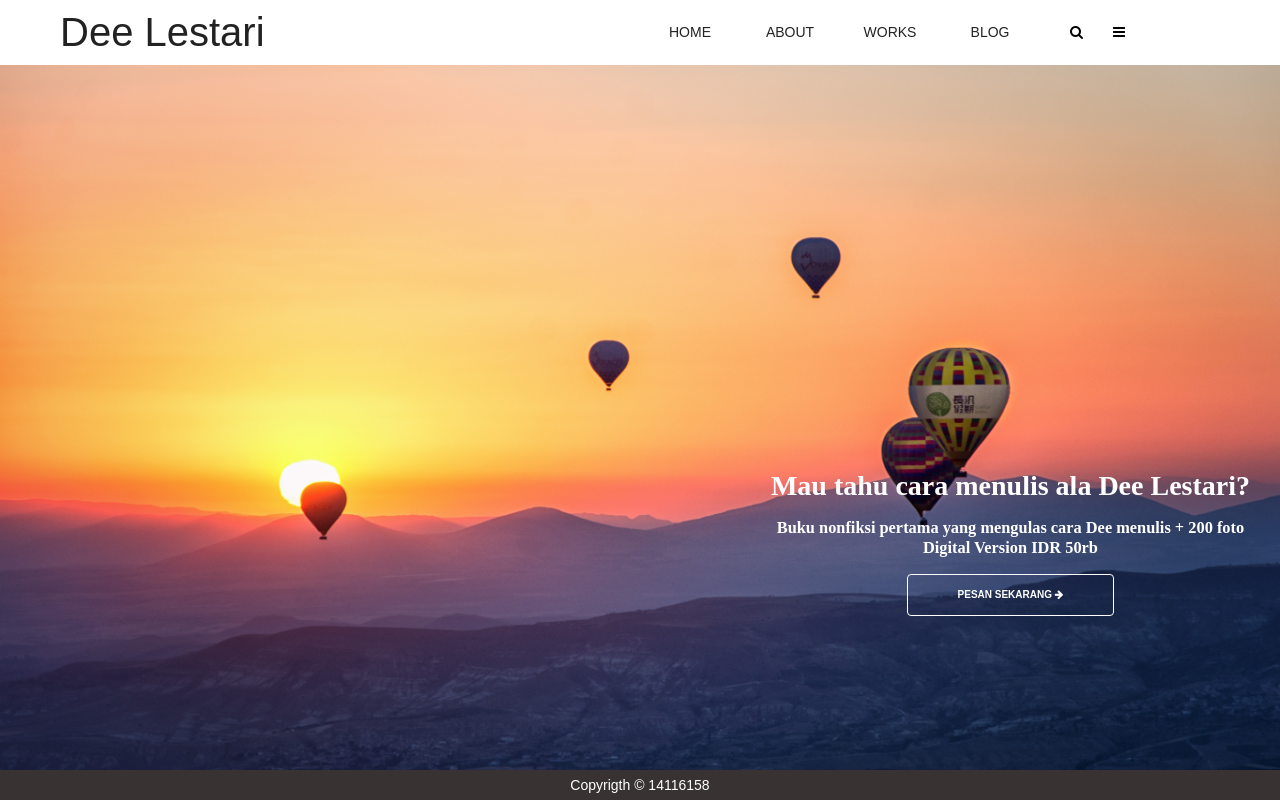
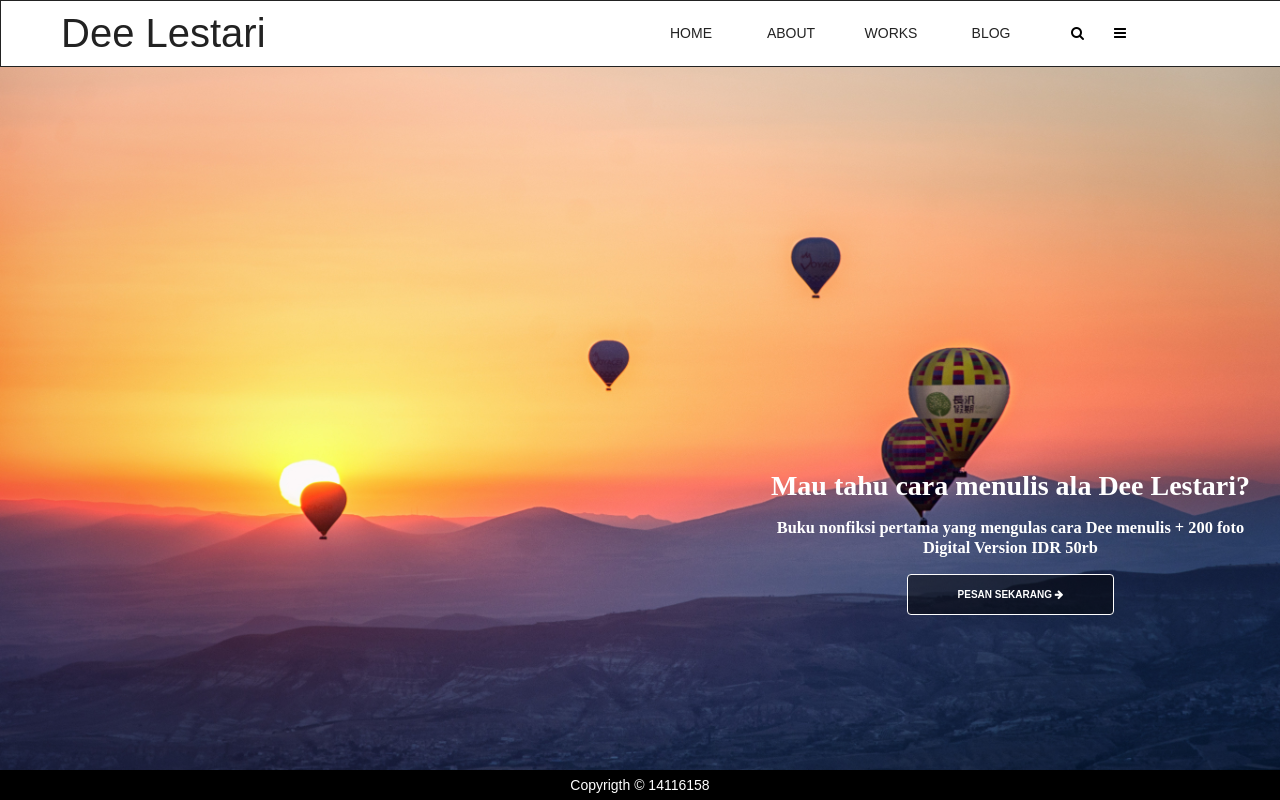
Before and after one commit to asrilrinaldi/14116158-PABWC, a PHP site: page /PersonalWeb.html in a window 1280 px wide. Run offline with PHP 8.4, Linux system fonts and the light colour scheme.

Commit message:
tambahan

```diff
--- a/PersonalWeb.html
+++ b/PersonalWeb.html
@@ -9,7 +9,7 @@
 <nav id="menu">
      <ul>
         <div id="heading">
-            <a href="#">Dee Lestari</a></li>
+            <a href="#">Dee Lestari</a>
         </div>
         <li><a href="index.html">HOME</a></li>
         <li><a href="artikel.html">ABOUT</a></li>
@@ -31,6 +31,7 @@
 		<h1>Mau tahu cara menulis ala Dee Lestari?</h1><br>
 		<h3>Buku nonfiksi pertama yang mengulas cara Dee menulis + 200 foto <br>Digital Version IDR 50rb</h3><br>
 		<button class="button">PESAN SEKARANG <i class="fa fa-arrow-right"></i></button>
+
  </div>
 
 
--- a/css/style1.css
+++ b/css/style1.css
@@ -7,10 +7,13 @@ body {
     font-family: arial;
     background-image: url("gambar/background001.jpg");
     background-size: 100%;
+    background-color: rgba(0,0,0, 0.5);
+
+
 
 }
 footer{
-	background:#383332;
+	background:#000;
     width: 100%;
     height: 30px;
     bottom: 0px;
@@ -43,9 +46,11 @@ footer p{
     height: 65px;
     margin: 0px;
     padding: 0px;
-    position: absolute;
+    position: fixed;
+    border: 1px solid #222;
 
 }
+
 #menu ul {
     list-style: none;
 
@@ -101,7 +106,6 @@ footer p{
 
 
 #konten{
-
     text-align: center;
     display:block;
     color: #fff;
@@ -112,7 +116,6 @@ footer p{
     height: 100px;
     padding: 30px;
     padding-top: 0px;
-
 
 
 }
@@ -126,14 +129,8 @@ footer p{
     text-decoration: none;
     font-size: 10px;
     font-weight: bold;
-    line-height: 120%;
-    background-color: rgba(255,255,255, 0);
-    -webkit-border-radius: 4px;
-    -moz-border-radius: 4px;
+    background-color: rgba(0,0,0, 0.5);
     border-radius: 4px;
-    -webkit-transition: background-color 300ms ease;
-    -moz-transition: background-color 300ms ease;
-    transition: background-color 300ms ease;
     cursor: pointer;
 
 }
```
